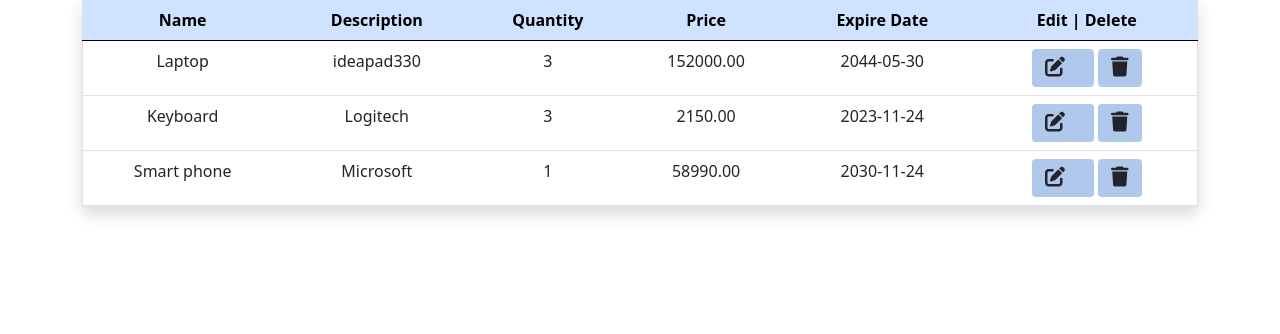
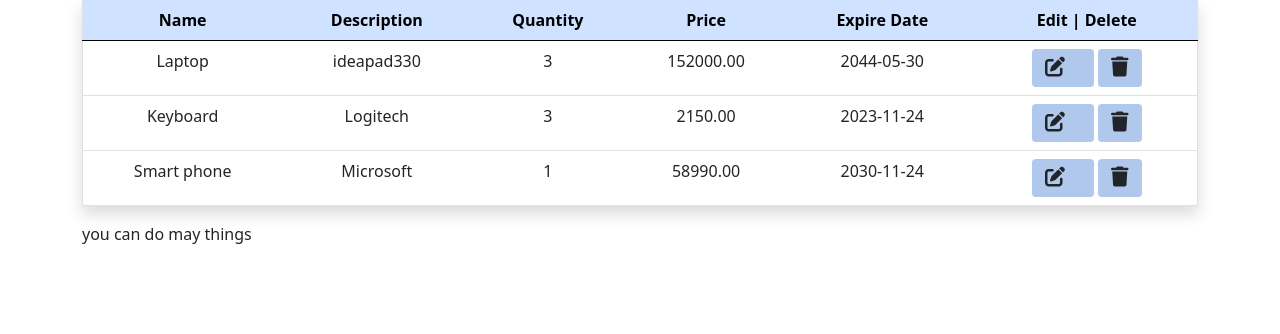
Before and after one commit to Munna-MR7/CRUD_Application-19CSE004, a PHP site: page / in a window 1280 px wide. Shown: the part 220-554 px from the top of the page. Run offline with PHP 8.4, Linux system fonts and the light colour scheme; data comes from the database, SQL or seed files in the repository; some libraries are stand-ins or nearby versions.

Commit message:
Hi munna

```diff
--- a/index.php
+++ b/index.php
@@ -42,5 +42,6 @@ include 'inc/header.php';
 <script src="https://cdn.jsdelivr.net/npm/bootstrap@5.1.3/dist/js/bootstrap.bundle.min.js"
   integrity="sha384-ka7Sk0Gln4gmtz2MlQnikT1wXgYsOg+OMhuP+IlRH9sENBO0LRn5q+8nbTov4+1p" crossorigin="anonymous"></script>
 </body>
+<p>you can do may things</p>
 
 </html>
```
